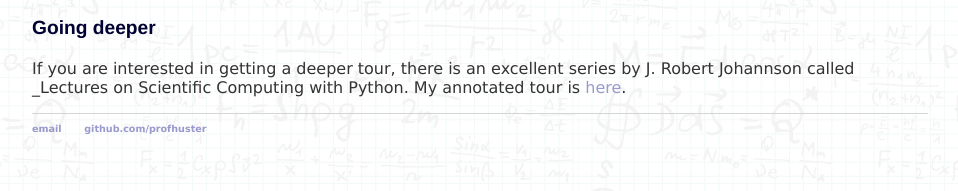
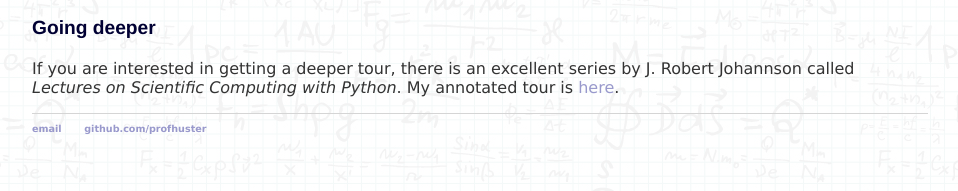
Before and after one commit to profhuster/profhuster.github.io, a Jekyll site: the page built from courses/ModPhysLab/index.md, in a window 1280 px wide. Shown: the part 848-1039 px from the top of the page, without its empty margins (160-1118 px from the left). Built offline with Jekyll 4.4.1, drawn with Linux system fonts in a browser that asks for light colours.

```diff
--- a/courses/ModPhysLab/index.md
+++ b/courses/ModPhysLab/index.md
@@ -24,4 +24,4 @@ Finally, [_SageMath Cloud_](http://cloud.sagemath.com) is a free website that ho
 We will use SageMath Cloud in this course as our electronic lab notebook, data analysis platform, and document writing platform.
 
 ### Going deeper
-If you are interested in getting a deeper tour, there is an excellent series by J. Robert Johannson called _Lectures on Scientific Computing with Python. My annotated tour is [here](SciCompTour).
+If you are interested in getting a deeper tour, there is an excellent series by J. Robert Johannson called _Lectures on Scientific Computing with Python_. My annotated tour is [here](SciCompTour).
```
